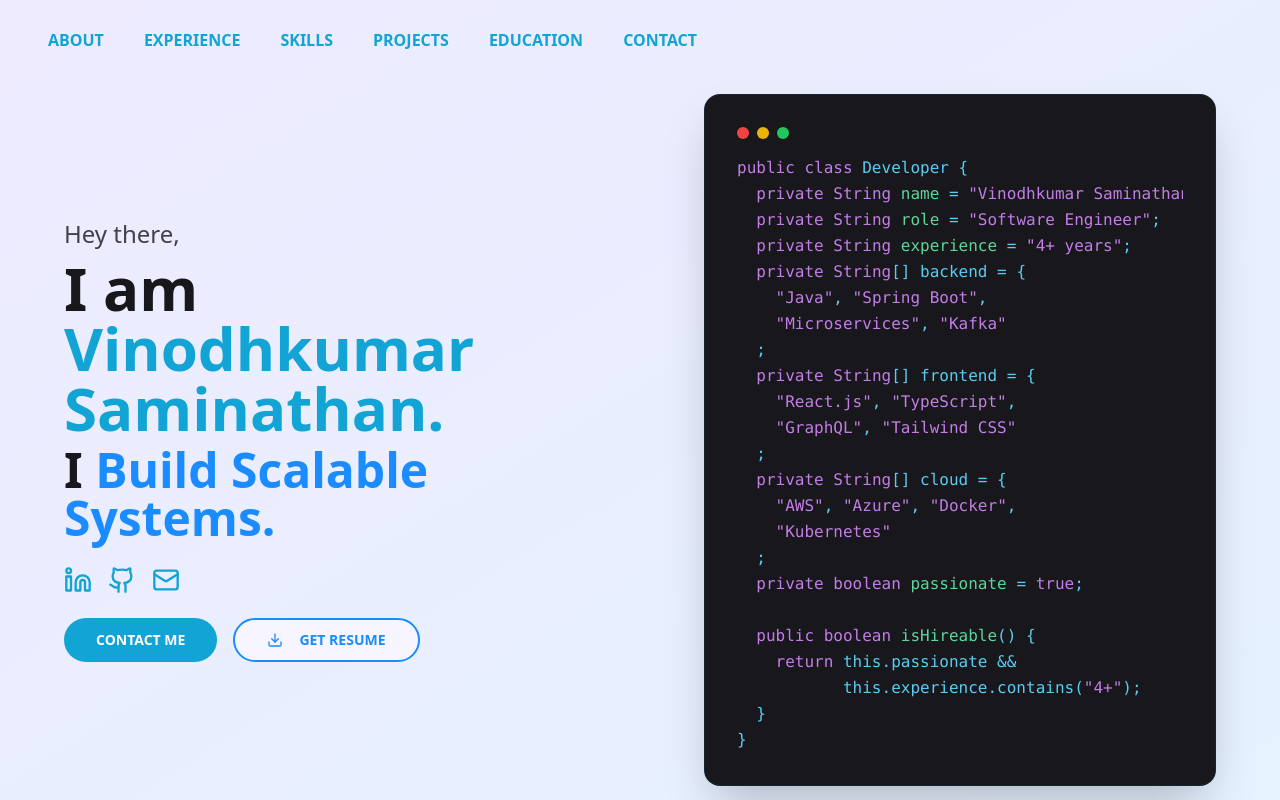
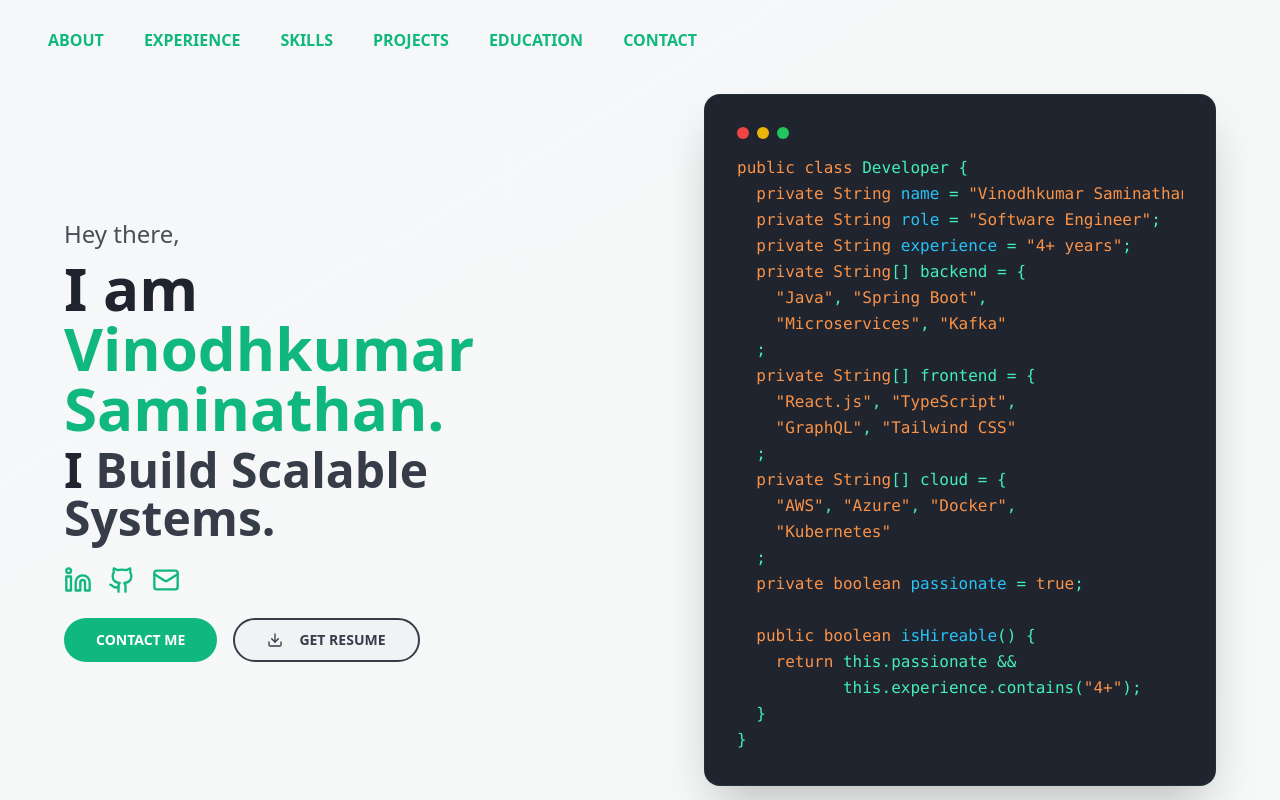
Before and after one commit to vinodhKumar2797/vinodhkumar-saminathan-portfolio, a React (Vite) app: page / in a window 1280 px wide. Shown: the top 800 px of the page. Built offline with nearby package versions, Linux system fonts and the light colour scheme; the HTML template or start-up script is replaced by a standard one.

Commit message:
Refactor: Change website design

```diff
--- a/src/index.css
+++ b/src/index.css
@@ -8,104 +8,104 @@ All colors MUST be HSL.
 
 @layer base {
   :root {
-    --background: 250 100% 98%;
-    --foreground: 240 10% 10%;
+    --background: 220 15% 95%;
+    --foreground: 220 20% 15%;
 
     --card: 0 0% 100%;
-    --card-foreground: 240 10% 10%;
+    --card-foreground: 220 20% 15%;
 
     --popover: 0 0% 100%;
-    --popover-foreground: 240 10% 10%;
+    --popover-foreground: 220 20% 15%;
 
-    --primary: 195 85% 45%;
+    --primary: 160 84% 39%;
     --primary-foreground: 0 0% 100%;
 
-    --secondary: 210 100% 55%;
+    --secondary: 220 15% 25%;
     --secondary-foreground: 0 0% 100%;
 
-    --muted: 240 5% 96%;
-    --muted-foreground: 240 4% 46%;
+    --muted: 220 13% 91%;
+    --muted-foreground: 220 10% 45%;
 
-    --accent: 280 70% 60%;
+    --accent: 25 95% 53%;
     --accent-foreground: 0 0% 100%;
 
     --destructive: 0 84.2% 60.2%;
     --destructive-foreground: 0 0% 100%;
 
-    --border: 240 6% 90%;
-    --input: 240 6% 90%;
-    --ring: 195 85% 45%;
+    --border: 220 13% 85%;
+    --input: 220 13% 85%;
+    --ring: 160 84% 39%;
 
-    --radius: 0.75rem;
+    --radius: 0.5rem;
 
     /* Portfolio specific colors */
-    --hero-gradient-from: 250 100% 96%;
-    --hero-gradient-to: 210 100% 95%;
-    --code-bg: 240 10% 10%;
-    --code-text: 195 85% 65%;
-    --code-keyword: 280 70% 70%;
-    --code-string: 150 60% 60%;
+    --hero-gradient-from: 220 18% 97%;
+    --hero-gradient-to: 160 18% 97%;
+    --code-bg: 220 20% 15%;
+    --code-text: 160 84% 60%;
+    --code-keyword: 25 95% 63%;
+    --code-string: 195 92% 56%;
     --section-bg: 0 0% 100%;
-    --skill-tag: 195 85% 45%;
-    --skill-tag-hover: 210 100% 55%;
+    --skill-tag: 160 84% 39%;
+    --skill-tag-hover: 160 84% 30%;
 
     --sidebar-background: 0 0% 98%;
-    --sidebar-foreground: 240 5.3% 26.1%;
-    --sidebar-primary: 240 5.9% 10%;
-    --sidebar-primary-foreground: 0 0% 98%;
-    --sidebar-accent: 240 4.8% 95.9%;
-    --sidebar-accent-foreground: 240 5.9% 10%;
-    --sidebar-border: 220 13% 91%;
-    --sidebar-ring: 217.2 91.2% 59.8%;
+    --sidebar-foreground: 220 15% 25%;
+    --sidebar-primary: 160 84% 39%;
+    --sidebar-primary-foreground: 0 0% 100%;
+    --sidebar-accent: 220 13% 91%;
+    --sidebar-accent-foreground: 220 15% 25%;
+    --sidebar-border: 220 13% 85%;
+    --sidebar-ring: 160 84% 39%;
   }
 
   .dark {
-    --background: 240 10% 10%;
+    --background: 220 20% 10%;
     --foreground: 0 0% 98%;
 
-    --card: 240 8% 14%;
+    --card: 220 18% 14%;
     --card-foreground: 0 0% 98%;
 
-    --popover: 240 8% 14%;
+    --popover: 220 18% 14%;
     --popover-foreground: 0 0% 98%;
 
-    --primary: 195 85% 45%;
+    --primary: 160 84% 39%;
     --primary-foreground: 0 0% 100%;
 
-    --secondary: 210 100% 55%;
+    --secondary: 220 15% 25%;
     --secondary-foreground: 0 0% 100%;
 
-    --muted: 240 8% 18%;
-    --muted-foreground: 240 5% 65%;
+    --muted: 220 18% 18%;
+    --muted-foreground: 220 10% 65%;
 
-    --accent: 280 70% 60%;
+    --accent: 25 95% 53%;
     --accent-foreground: 0 0% 100%;
 
     --destructive: 0 62.8% 50%;
     --destructive-foreground: 0 0% 100%;
 
-    --border: 240 8% 22%;
-    --input: 240 8% 22%;
-    --ring: 195 85% 45%;
+    --border: 220 18% 22%;
+    --input: 220 18% 22%;
+    --ring: 160 84% 39%;
 
-    --hero-gradient-from: 240 10% 12%;
-    --hero-gradient-to: 240 8% 14%;
-    --code-bg: 240 10% 8%;
-    --code-text: 195 85% 65%;
-    --code-keyword: 280 70% 70%;
-    --code-string: 150 60% 60%;
-    --section-bg: 240 8% 14%;
-    --skill-tag: 195 85% 45%;
-    --skill-tag-hover: 210 100% 55%;
+    --hero-gradient-from: 220 20% 12%;
+    --hero-gradient-to: 220 18% 14%;
+    --code-bg: 220 20% 8%;
+    --code-text: 160 84% 60%;
+    --code-keyword: 25 95% 63%;
+    --code-string: 195 92% 56%;
+    --section-bg: 220 18% 14%;
+    --skill-tag: 160 84% 39%;
+    --skill-tag-hover: 160 84% 30%;
 
-    --sidebar-background: 240 5.9% 10%;
-    --sidebar-foreground: 240 4.8% 95.9%;
-    --sidebar-primary: 224.3 76.3% 48%;
+    --sidebar-background: 220 20% 10%;
+    --sidebar-foreground: 0 0% 95%;
+    --sidebar-primary: 160 84% 39%;
     --sidebar-primary-foreground: 0 0% 100%;
-    --sidebar-accent: 240 3.7% 15.9%;
-    --sidebar-accent-foreground: 240 4.8% 95.9%;
-    --sidebar-border: 240 3.7% 15.9%;
-    --sidebar-ring: 217.2 91.2% 59.8%;
+    --sidebar-accent: 220 18% 18%;
+    --sidebar-accent-foreground: 0 0% 95%;
+    --sidebar-border: 220 18% 22%;
+    --sidebar-ring: 160 84% 39%;
   }
 }
 
```
